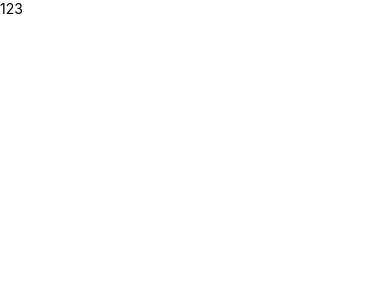
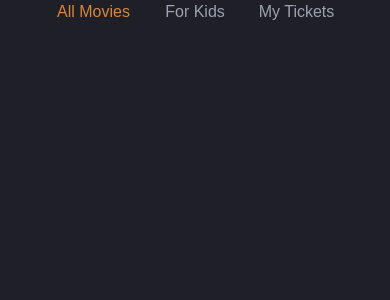
Before and after one commit to ademhatay/movie-ticket, a React Native app: screen / in a window 390 px wide. Shown: the top 300 px of the page. Built offline with nearby package versions, Linux system fonts and the light colour scheme.

Commit message:
tailwind config & Tabs Component

```diff
--- a/src/components/Screen.tsx
+++ b/src/components/Screen.tsx
@@ -8,7 +8,7 @@ interface Props {
 
 const Screen: React.FC<Props> = ({ children }) => {
 	return (
-		<View style={styles.container}>
+		<View className='bg-main' style={styles.container}>
 			{children}
 		</View>
 	);
--- /dev/null
+++ b/src/components/Tabs.tsx
@@ -0,0 +1,30 @@
+import React from 'react';
+import { TouchableOpacity } from 'react-native';
+import { View, Text } from 'react-native';
+
+
+interface TabButtonProps {
+	text: string;
+	active?: boolean;
+}
+
+const TabButton: React.FC<TabButtonProps> = ({ text, active }) => {
+	return <TouchableOpacity>
+		<View className={`w-24 h-6 flex-row justify-center items-center rounded-3xl`}>
+			<Text className={`font-barlow-medium text-base ${active ? 'text-primary' : 'text-gray-400'}`}>{text}</Text>
+		</View>
+	</TouchableOpacity>
+};
+
+const Tabs: React.FC = () => {
+	return <>
+		<View className='w-full h-6 flex-row justify-evenly px-10'>
+			<TabButton text='All Movies' active />
+			<TabButton text='For Kids'  />
+			<TabButton text='My Tickets' />
+		</View>
+	</>
+};
+
+
+export default Tabs;
--- a/src/components/index.ts
+++ b/src/components/index.ts
@@ -1 +1,2 @@
 export { default as Screen } from './Screen';
+export { default as Tabs } from './Tabs';
--- a/src/screens/HomeScreen.tsx
+++ b/src/screens/HomeScreen.tsx
@@ -1,11 +1,11 @@
 import React from 'react';
 import { View, Text,  } from 'react-native';
-import { Screen } from '../components';
+import { Screen, Tabs } from '../components';
 
 const HomeScreen: React.FC = () => {
 	return <>
 		<Screen>
-			<Text>123</Text>
+			<Tabs />
 		</Screen>
 	</>
 }
--- a/tailwind.config.js
+++ b/tailwind.config.js
@@ -1,8 +1,21 @@
 /** @type {import('tailwindcss').Config} */
 module.exports = {
 	content: ["./App.{js,jsx,ts,tsx}", "./src/**/*.{js,jsx,ts,tsx}"],
-  theme: {
-    extend: {},
-  },
-  plugins: [],
+	theme: {
+		extend: {
+			fontFamily: {
+				"barlow-normal": ["Barlow-Regular", "sans-serif"],
+				"barlow-normal-italic": ["Barlow-Italic", "sans-serif"],
+				"barlow-medium": ["Barlow-Medium", "sans-serif"],
+				"barlow-medium-italic": ["Barlow-MediumItalic", "sans-serif"],
+				"barlow-black": ["Barlow-Black", "sans-serif"],
+				"barlow-black-italic": ["Barlow-BlackItalic", "sans-serif"],
+			},
+			colors: {
+				"primary": "#D98639",
+				"main": "#1E1F27",
+			},
+		},
+	},
+	plugins: [],
 }
```
